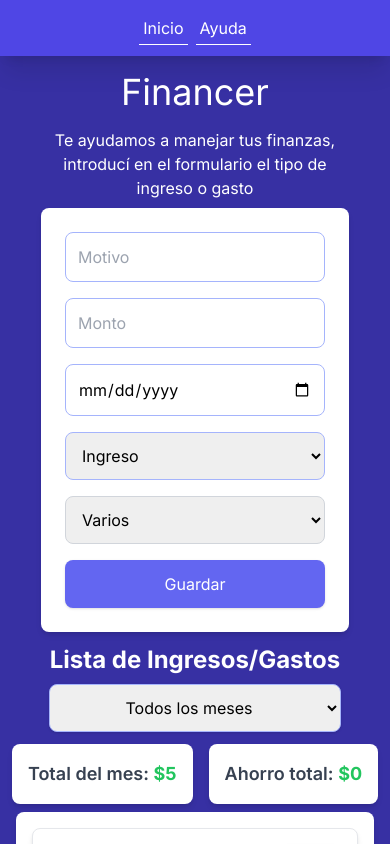
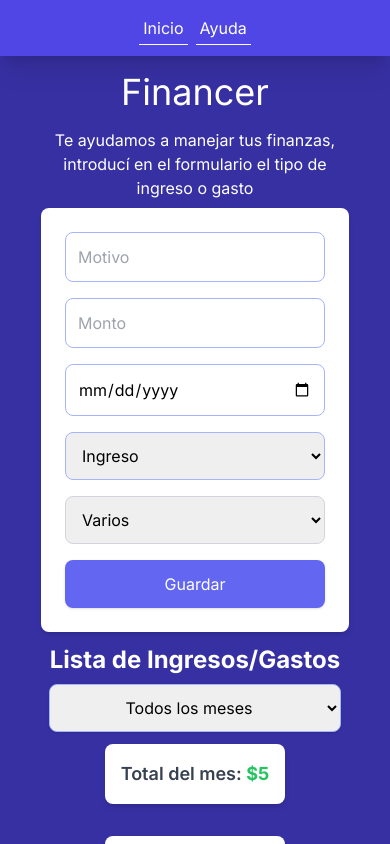
Before and after one commit to martinvruiz/financer, a React (Create React App) app: page / in a window 390 px wide. Both pictures are taken after typing "Sample", "5", "2020-01-15" into the empty fields and a click on the button "Guardar". Shown: the top 844 px of the page. Built offline with nearby package versions, Linux system fonts and the light colour scheme.

Commit message:
fixed responsive issue with savings

```diff
--- a/src/pages/Home.jsx
+++ b/src/pages/Home.jsx
@@ -24,7 +24,7 @@
             <p className="p-2 my-2 text-xl">No hay datos para mostrar!</p>) : (
             <div className="w-full flex flex-col items-center">
                 <MonthSelector setSelectedDate={setSelectedDate}/>
-                <div className="flex gap-4">
+                <div className="flex md:flex-row flex-col gap-4">
                 <TotalTransactions selectedDate={selectedDate}/>
                 <TotalSavings/>
                 </div>
```
